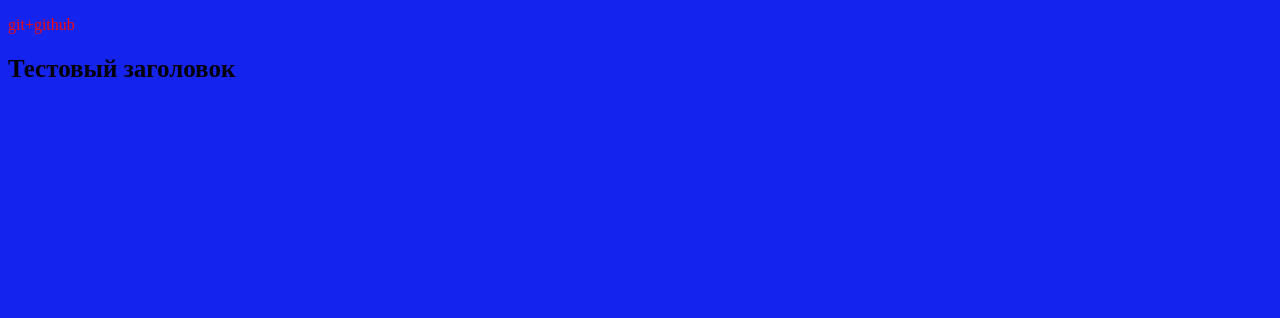
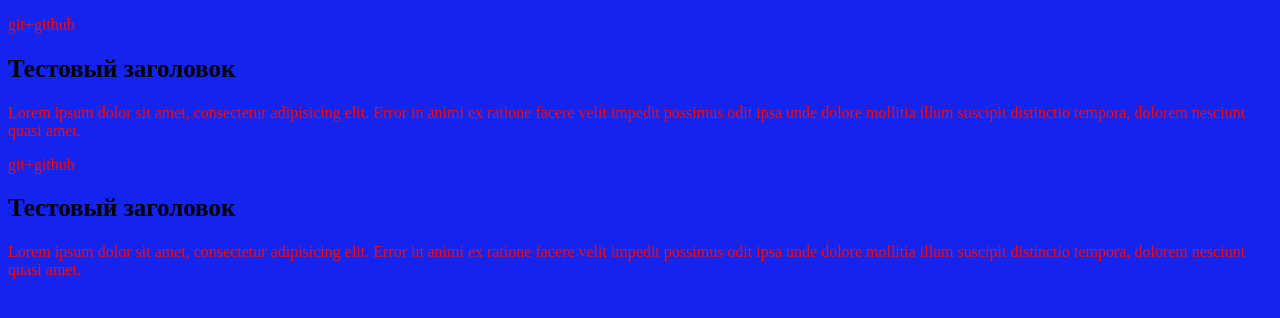
Before and after one commit to Noktyrn94/FT, a plain HTML site: page index.html in a window 1280 px wide. Drawn offline with Linux system fonts and the light colour scheme.

Commit message:
Ветка Testing

```diff
--- a/index.html
+++ b/index.html
@@ -10,5 +10,9 @@
 <body>
 <p>git+github</p>
 <h2>Тестовый заголовок</h2>
+<p>Lorem ipsum dolor sit amet, consectetur adipisicing elit. Error in animi ex ratione facere velit impedit possimus odit ipsa unde dolore mollitia illum suscipit distinctio tempora, dolorem nesciunt quasi amet.</p>
+<p>git+github</p>
+<h2>Тестовый заголовок</h2>
+<p>Lorem ipsum dolor sit amet, consectetur adipisicing elit. Error in animi ex ratione facere velit impedit possimus odit ipsa unde dolore mollitia illum suscipit distinctio tempora, dolorem nesciunt quasi amet.</p>
 </body>
 </html>
```
